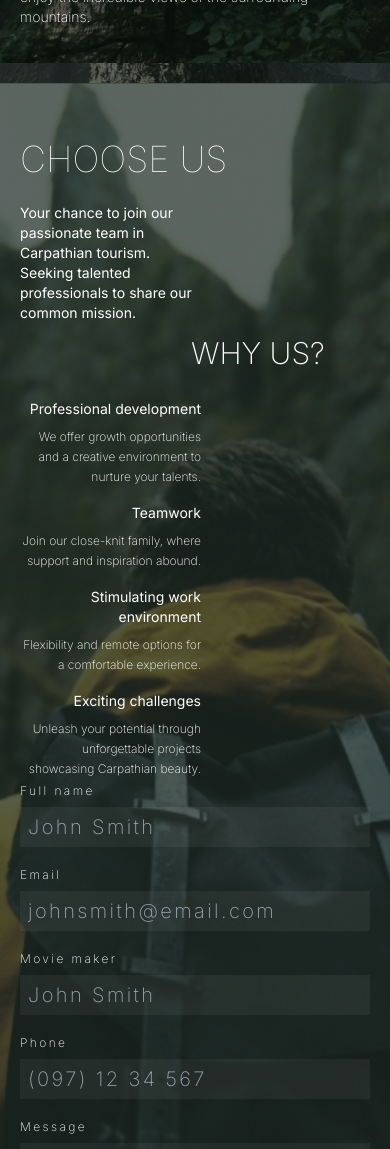
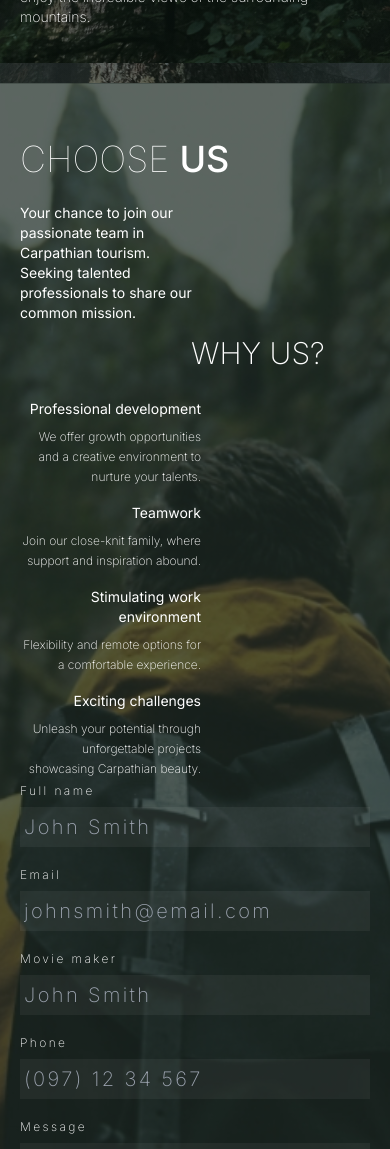
Before and after one commit to SerhiiRud/carp-travel, a Next.js app: page / in a window 390 px wide. Shown: the part 2120-3269 px from the top of the page. Built offline with nearby package versions, Linux system fonts and the light colour scheme.

Commit message:
career styling

```diff
--- a/src/app/components/career-form.tsx
+++ b/src/app/components/career-form.tsx
@@ -37,9 +37,9 @@ export default function CareerForm() {
 
   const onSubmit = (data: Inputs) => {
     toast('Your data was submitted', {
-      // position: 'top-right',
-      // autoClose: 2000,
-      // theme: 'light',
+      position: 'top-right',
+      autoClose: 2000,
+      theme: 'light',
     });
     console.log(data);
   };
@@ -47,16 +47,11 @@ export default function CareerForm() {
   return (
     <>
       <ToastContainer />
-      {/* <form
-        onSubmit={handleSubmit(onSubmit)}
-        className="text-xs  font-extralight leading-6 tracking-[0.20em] md:grid md:grid-cols-[221px,auto] md:gap-5 xl:block xl:w-1/2"
-      > */}
       <form
         onSubmit={handleSubmit(onSubmit)}
-        className="text-xs  font-extralight leading-6 tracking-[0.20em] md:grid md:grid-cols-[260px,auto] md:gap-5 xl:block xl:w-1/2"
+        className="text-xs  font-extralight leading-6 tracking-[0.20em] md:grid md:grid-cols-2 md:gap-5 "
       >
-        <div className="md:flex">
-          <div>
+        <div className="md:col-start-1">
           <FormInput
             placeholder="John Smith"
             required={true}
@@ -98,6 +93,7 @@ export default function CareerForm() {
             errors={errors}
           />
         </div>
+        <div className="md:col-start-2">
           <FormInput
             required={false}
             textarea={true}
--- a/src/app/components/form-input.tsx
+++ b/src/app/components/form-input.tsx
@@ -46,7 +46,7 @@ export default function FormInput({
           aria-invalid={errors[name] ? 'true' : 'false'}
           id={name}
           placeholder={placeholder}
-          className={`h-[193px] w-full resize-none px-2 py-1.5 text-xl md:h-[221px] xl:h-[174px] ${
+          className={`h-[193px] w-full resize-none px-2 py-1.5 text-xl md:h-[221px] md:w-[221px] md:h-[228px] xl:w-[292px] xl:h-[268px] ${
             errors[name]
               ? 'text-[#FF5757] focus:text-[#FF5757]'
               : 'text-white text-opacity-20 focus:text-white'
@@ -58,7 +58,7 @@ export default function FormInput({
           id={name}
           placeholder={placeholder}
           aria-invalid={errors[name] ? 'true' : 'false'}
-          className={`w-full px-2 py-1.5 text-xl ${
+          className={`w-full px-1 py-1.5 text-xl ${
             errors[name]
               ? 'text-[#FF5757] focus:text-[#FF5757]'
               : 'text-white text-opacity-20 focus:text-white'
--- a/src/app/sections/career.tsx
+++ b/src/app/sections/career.tsx
@@ -7,9 +7,8 @@ export interface CareerProps {}
 export default function Career({}: CareerProps) {
   return (
     <Section id="career">
-      {/* <div className="mx-auto z-10 flex h-full flex-col justify-between md:grid md:auto-rows-auto md:grid-cols-[auto,170px] md:gap-x-[12px] xl:grid-cols-[50%,50%]"> */}
-      <div className="mx-auto z-10 flex h-full flex-col justify-between md:grid md:auto-rows-auto md:grid-cols-3  md:gap-x-[28px] xl:grid-cols-[50%,50%]">
-        <h2 className="mb-6 self-start text-4xl font-thin ">
+      <div className="mx-auto z-10 flex h-full flex-col justify-between md:grid md:auto-rows-auto md:grid-cols-3  md:gap-x-[28px] xl:grid-cols-4">
+        <h2 className="mb-6 self-start text-4xl font-medium ">
           <span className="font-thin">CHOOSE </span>US
         </h2>
         <p className="mb-5 text-sm max-w-[180px] md:col-start-3  md:mb-4 md:max-w-none xl:max-w-[292px]">
@@ -24,7 +23,7 @@ export default function Career({}: CareerProps) {
           WHY US?
         </p>
 
-        <ul className="list-none text-sm font-normal flex flex-col gap-[16px] mr-auto w-[181px] text-end md:w-full md:gap-[24px] md:col-start-1 md:row-start-4">
+        <ul className="list-none text-sm font-normal flex flex-col gap-[16px] mr-auto w-[181px] text-end md:w-full md:gap-[24px] md:col-start-1 md:row-start-4 xl:col-span-2">
           <li className="xl:flex xl:gap-[24px] xl:justify-end">
             <p
               className="mb-[8px] text-[14px] leading-[1.43]
@@ -94,7 +93,7 @@ export default function Career({}: CareerProps) {
           and join our team!
         </p>
 
-        <div className="sm:hidden md:block md:col-start-2 md:col-span-2 md:row-start-4">
+        <div className="sm:hidden md:block md:col-start-2 md:col-span-2 md:row-start-4 xl:col-start-3">
           <CareerForm />
         </div>
       </div>
--- a/src/app/styles/globals.css
+++ b/src/app/styles/globals.css
@@ -5,10 +5,6 @@
 @tailwind utilities;
 
 @layer components {
-  .container {
-    outline: 1px solid red;
-  }
-
   .modal {
     backdrop-filter: blur(50px);
     background-image: linear-gradient(
```
Lines whose indentation alone changed are shown as unchanged.
